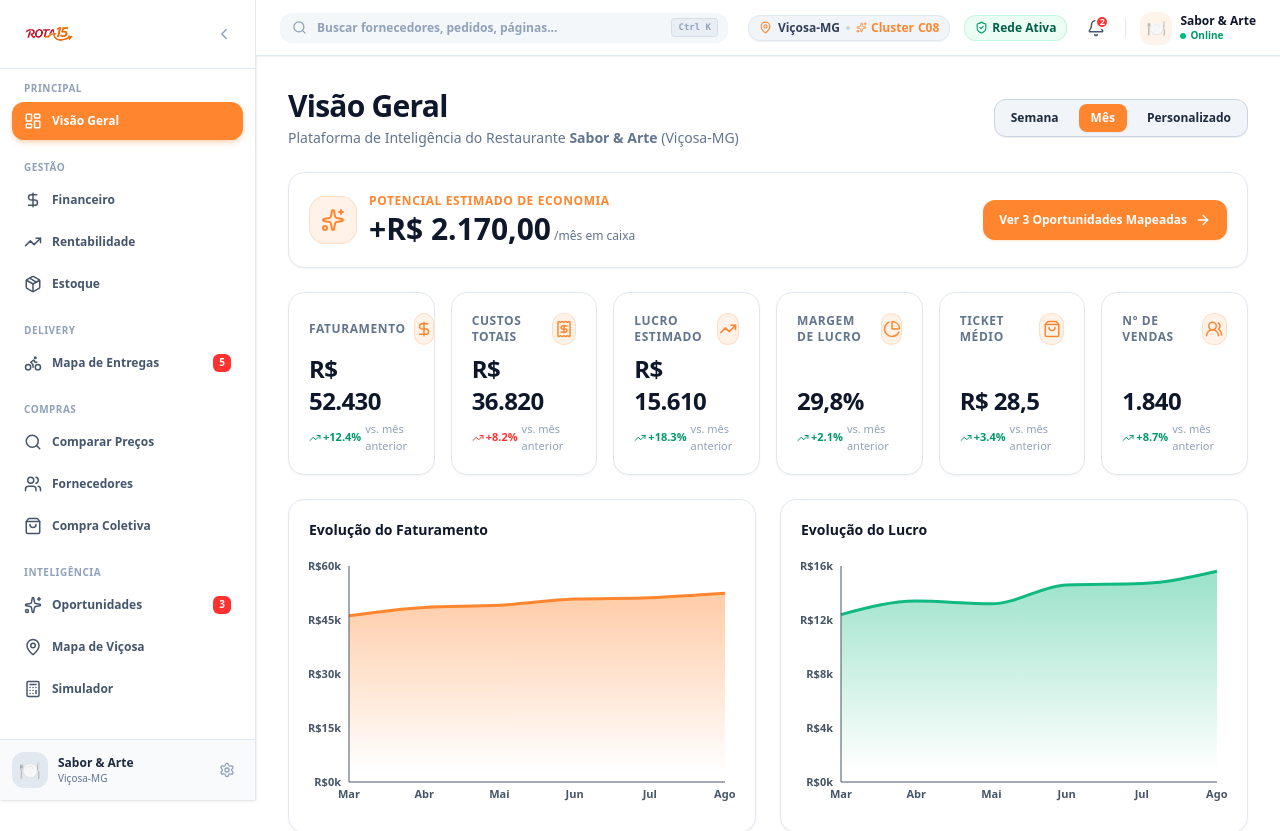
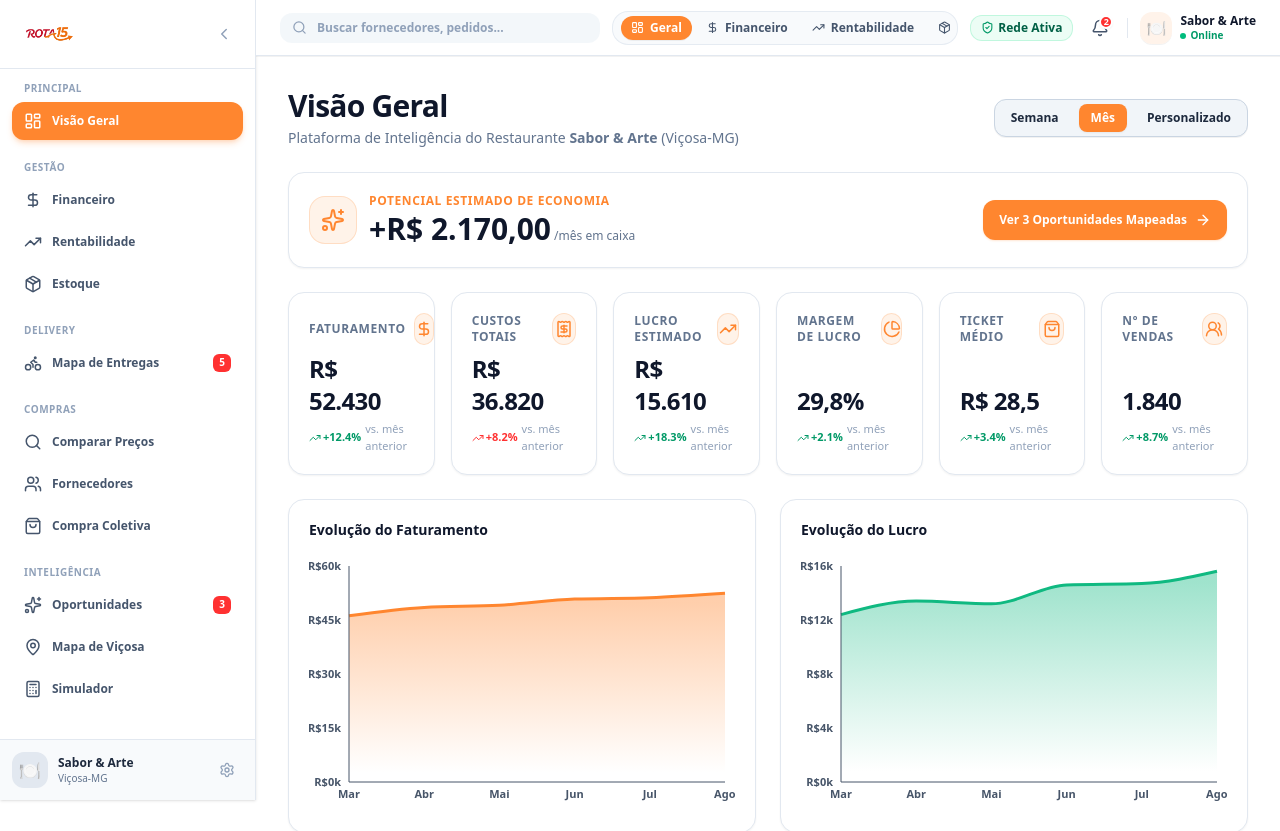
Before and after one commit to arthferreirw/rota-15-hackaton-prototipo, a React (Vite) app: page / in a window 1280 px wide. Shown: the top 831 px of the page. Built offline with nearby package versions, Linux system fonts and the light colour scheme.

Commit message:
feat: add top horizontal navbar tabs to utilize top header space

```diff
--- a/src/components/layout/DesktopHeader.tsx
+++ b/src/components/layout/DesktopHeader.tsx
@@ -1,5 +1,5 @@
 import React, { useState, useRef, useEffect } from 'react';
-import { useNavigate } from 'react-router-dom';
+import { useNavigate, NavLink } from 'react-router-dom';
 import {
   Search,
   Bell,
@@ -8,7 +8,14 @@ import {
   CheckCircle2,
   X,
   ArrowRight,
-  ShieldCheck
+  ShieldCheck,
+  LayoutDashboard,
+  DollarSign,
+  TrendingUp,
+  Package,
+  Bike,
+  ShoppingBag,
+  Calculator
 } from 'lucide-react';
 import { mockRestaurant } from '../../data/mockData';
 
@@ -19,6 +26,20 @@ export const DesktopHeader: React.FC = () => {
   const [isNotificationsOpen, setIsNotificationsOpen] = useState(false);
   const searchRef = useRef<HTMLDivElement>(null);
   const notificationRef = useRef<HTMLDivElement>(null);
+
+  // Top Horizontal Navbar Links
+  const topNavLinks = [
+    { label: 'Geral', path: '/', icon: <LayoutDashboard size={13} /> },
+    { label: 'Financeiro', path: '/financeiro', icon: <DollarSign size={13} /> },
+    { label: 'Rentabilidade', path: '/rentabilidade', icon: <TrendingUp size={13} /> },
+    { label: 'Estoque', path: '/estoque', icon: <Package size={13} /> },
+    { label: 'Delivery', path: '/delivery', icon: <Bike size={13} />, badge: '5' },
+    { label: 'Comparar Preços', path: '/comparar-precos', icon: <Search size={13} /> },
+    { label: 'Compra Coletiva', path: '/compra-coletiva', icon: <ShoppingBag size={13} /> },
+    { label: 'Oportunidades', path: '/oportunidades', icon: <Sparkles size={13} />, badge: '3' },
+    { label: 'Mapa Viçosa', path: '/mapa', icon: <MapPin size={13} /> },
+    { label: 'Simulador', path: '/simulador', icon: <Calculator size={13} /> }
+  ];
 
   // Mock Notifications
   const [notifications, setNotifications] = useState([
@@ -98,7 +119,7 @@ export const DesktopHeader: React.FC = () => {
   return (
     <header className="hidden md:flex items-center justify-between gap-3 px-4 lg:px-6 py-2.5 bg-white/95 backdrop-blur-md border-b border-slate-200 sticky top-0 z-30 shadow-2xs min-h-[56px]">
       {/* Left Search Bar (Fluid Width) */}
-      <div className="relative flex-1 min-w-[180px] max-w-xs md:max-w-sm lg:max-w-md" ref={searchRef}>
+      <div className="relative shrink-0 w-64 lg:w-72 xl:w-80" ref={searchRef}>
         <div className="relative flex items-center">
           <Search size={15} className="absolute left-3 text-slate-400 pointer-events-none shrink-0" />
           <input
@@ -109,7 +130,7 @@ export const DesktopHeader: React.FC = () => {
               setIsSearchOpen(true);
             }}
             onFocus={() => setIsSearchOpen(true)}
-            placeholder="Buscar fornecedores, pedidos, páginas..."
+            placeholder="Buscar fornecedores, pedidos..."
             className="w-full pl-9 pr-8 py-1.5 text-xs font-semibold bg-slate-100/80 hover:bg-slate-100 focus:bg-white text-slate-900 placeholder:text-slate-400 rounded-xl border border-transparent focus:border-[#FF862F] focus:ring-2 focus:ring-[#FF862F]/20 transition-all outline-none"
           />
           {searchQuery ? (
@@ -123,7 +144,7 @@ export const DesktopHeader: React.FC = () => {
               <X size={14} />
             </button>
           ) : (
-            <kbd className="absolute right-2.5 px-1.5 py-0.5 text-[9px] font-bold text-slate-400 bg-slate-200/60 rounded border border-slate-300/60 hidden xl:inline-block">
+            <kbd className="absolute right-2.5 px-1.5 py-0.5 text-[9px] font-bold text-slate-400 bg-slate-200/60 rounded border border-slate-300/60 hidden 2xl:inline-block">
               Ctrl K
             </kbd>
           )}
@@ -158,23 +179,48 @@ export const DesktopHeader: React.FC = () => {
         )}
       </div>
 
+      {/* Center Top Navigation Items (Aproveita todo o espaço superior) */}
+      <nav className="flex-1 flex items-center gap-1 overflow-x-auto no-scrollbar py-1 px-2 bg-slate-50/90 border border-slate-200/80 rounded-2xl max-w-fit mx-auto">
+        {topNavLinks.map((item) => (
+          <NavLink
+            key={item.path}
+            to={item.path}
+            className={({ isActive }) =>
+              `flex items-center gap-1.5 px-2.5 py-1 rounded-xl text-xs font-bold transition-all whitespace-nowrap shrink-0 ${
+                isActive
+                  ? 'bg-[#FF862F] text-white shadow-2xs font-extrabold'
+                  : 'text-slate-600 hover:text-slate-900 hover:bg-slate-200/60'
+              }`
+            }
+          >
+            {item.icon}
+            <span>{item.label}</span>
+            {item.badge && (
+              <span className="px-1.5 py-0.2 rounded-md text-[9px] font-black bg-[#FF3131] text-white">
+                {item.badge}
+              </span>
+            )}
+          </NavLink>
+        ))}
+      </nav>
+
       {/* Right Controls Container */}
-      <div className="flex items-center gap-2 lg:gap-3.5 shrink-0">
+      <div className="flex items-center gap-2 lg:gap-3 shrink-0">
         {/* City & Cluster Info Badge */}
-        <div className="hidden lg:flex items-center gap-1.5 px-2.5 py-1 rounded-xl bg-slate-100 border border-slate-200 text-slate-700 text-xs font-bold shadow-2xs shrink-0">
+        <div className="hidden 2xl:flex items-center gap-1.5 px-2.5 py-1 rounded-xl bg-slate-100 border border-slate-200 text-slate-700 text-xs font-bold shadow-2xs shrink-0">
           <MapPin size={13} className="text-[#FF862F] shrink-0" />
-          <span className="truncate max-w-[100px] xl:max-w-none">{mockRestaurant.city}-{mockRestaurant.state}</span>
+          <span>{mockRestaurant.city}-{mockRestaurant.state}</span>
           <span className="w-1 h-1 rounded-full bg-slate-300 shrink-0" />
           <span className="text-[#FF862F] font-extrabold flex items-center gap-1 shrink-0">
             <Sparkles size={11} />
-            <span className="hidden xl:inline">Cluster</span> C08
+            Cluster C08
           </span>
         </div>
 
         {/* Network Status Badge */}
-        <div className="flex items-center gap-1 px-2.5 py-1 rounded-xl bg-emerald-50 text-emerald-800 border border-emerald-200/60 text-xs font-extrabold shrink-0" title="Rede Viçosa Ativa">
+        <div className="hidden lg:flex items-center gap-1 px-2.5 py-1 rounded-xl bg-emerald-50 text-emerald-800 border border-emerald-200/60 text-xs font-extrabold shrink-0" title="Rede Viçosa Ativa">
           <ShieldCheck size={13} className="text-emerald-600 shrink-0" />
-          <span className="hidden xl:inline">Rede Ativa</span>
+          <span>Rede Ativa</span>
         </div>
 
         {/* Notifications Popover */}
```
